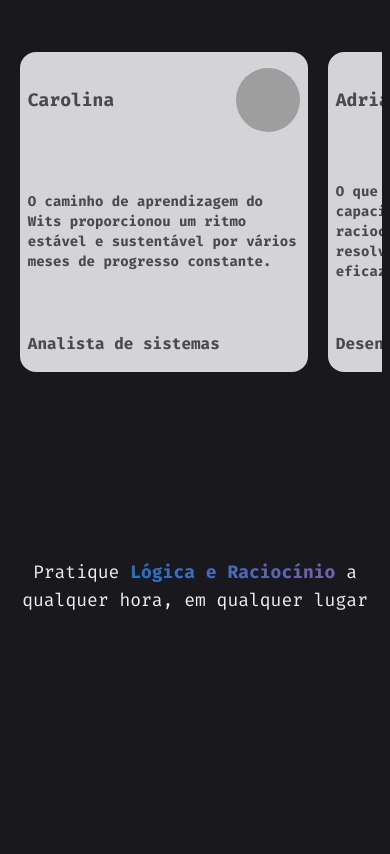
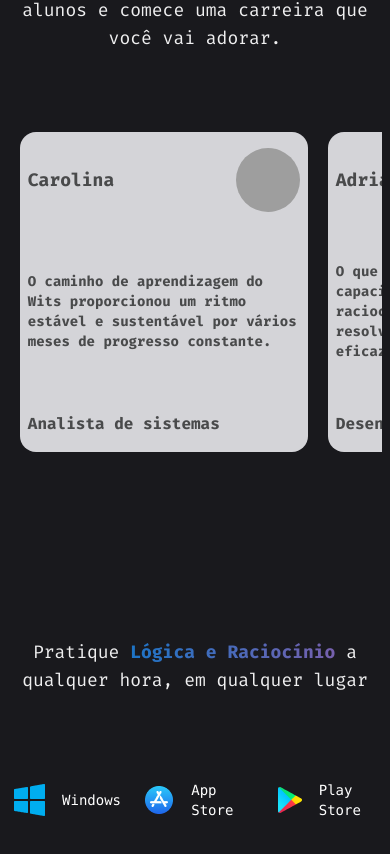
Before and after one commit to odavibatista/wits-site-webapp, a Next.js app: page / in a window 390 px wide. Shown: the part 772-1626 px from the top of the page. Built offline with nearby package versions, Linux system fonts and the light colour scheme; grey boxes are pictures that could not be loaded.

Commit message:
Correção no menu mobile, adição da mock platform e inclusão das plataformas na terceira seção

```diff
--- a/package.json
+++ b/package.json
@@ -15,6 +15,8 @@
   },
   "dependencies": {
     "@hookform/resolvers": "^3.9.0",
+    "@nextui-org/button": "^2.0.37",
+    "@nextui-org/modal": "^2.0.39",
     "axios": "^1.7.2",
     "framer-motion": "^11.3.8",
     "lucide-react": "^0.412.0",
--- a/src/components/button/BtnPlatform.tsx
+++ b/src/components/button/BtnPlatform.tsx
@@ -5,13 +5,13 @@
 
 export function BtnPlatform({ platformName, imageUrl }: Props) {
   return (
-    <div className="m-2 flex h-9 w-44 items-center justify-center gap-4 rounded-lg text-white">
+    <div className="m-2 flex h-9 w-44 items-center justify-center gap-4 rounded-lg text-white cursor-pointer transition duration-300 hover:scale-110">
       <img
         className="h-8 w-8"
         src={imageUrl}
         alt={`Logo da plataforma ${platformName}`}
       />
-      <p className="font-mono text-lg">{platformName}</p>
+      <p className="font-mono text-sm md:text-base lg:text-lg">{platformName}</p>
     </div>
   )
 }
--- a/src/components/landing-page/FirstFold.tsx
+++ b/src/components/landing-page/FirstFold.tsx
@@ -1,6 +1,6 @@
 export function FirstFold() {
   return (
-    <section className="md:my-8 lg:my-20">
+    <section className="mt-20 md:my-8 lg:my-20">
       <article className="absolute translate-y-36 font-bold sm:translate-y-40">
         <span className="text-custom-gradient mr-2 inline-flex items-center text-3xl sm:text-6xl lg:text-7xl xl:text-8xl">
           &gt;&gt;
--- a/src/components/landing-page/ThirdFold.tsx
+++ b/src/components/landing-page/ThirdFold.tsx
@@ -1,3 +1,6 @@
+import { Platforms } from "@/lib/mocks/Platform";
+import { BtnPlatform } from "../button";
+
 export function ThirdFold() {
   return (
     <div className="lp-section">
@@ -6,6 +9,15 @@
         <span className="text-custom-gradient">Lógica e Raciocínio</span> a
         qualquer hora, em qualquer lugar
       </h2>
+      <section className="flex items-center justify-center gap-2">
+        {Platforms.map((platform) =>(
+          <BtnPlatform
+            key={platform.id}
+            imageUrl={platform.pathImage}
+            platformName={platform.name}
+          />
+        ))}
+      </section>
     </div>
   )
 }
--- /dev/null
+++ b/src/lib/mocks/Platform.ts
@@ -0,0 +1,23 @@
+interface Platform {
+    id: number
+    name: string
+    pathImage: string
+}
+
+export const Platforms: Platform[] = [
+    {
+        id: 1,
+        name: 'Windows',
+        pathImage: '/platforms/windows.png'
+    },
+    {
+        id: 2,
+        name: 'App Store',
+        pathImage: '/platforms/app-store.png'
+    },
+    {
+        id: 1,
+        name: 'Play Store',
+        pathImage: '/platforms/google-play.png'
+    },
+]
```
Also changed, not shown: 1 other file (tests, documents, lock files or other folders).
